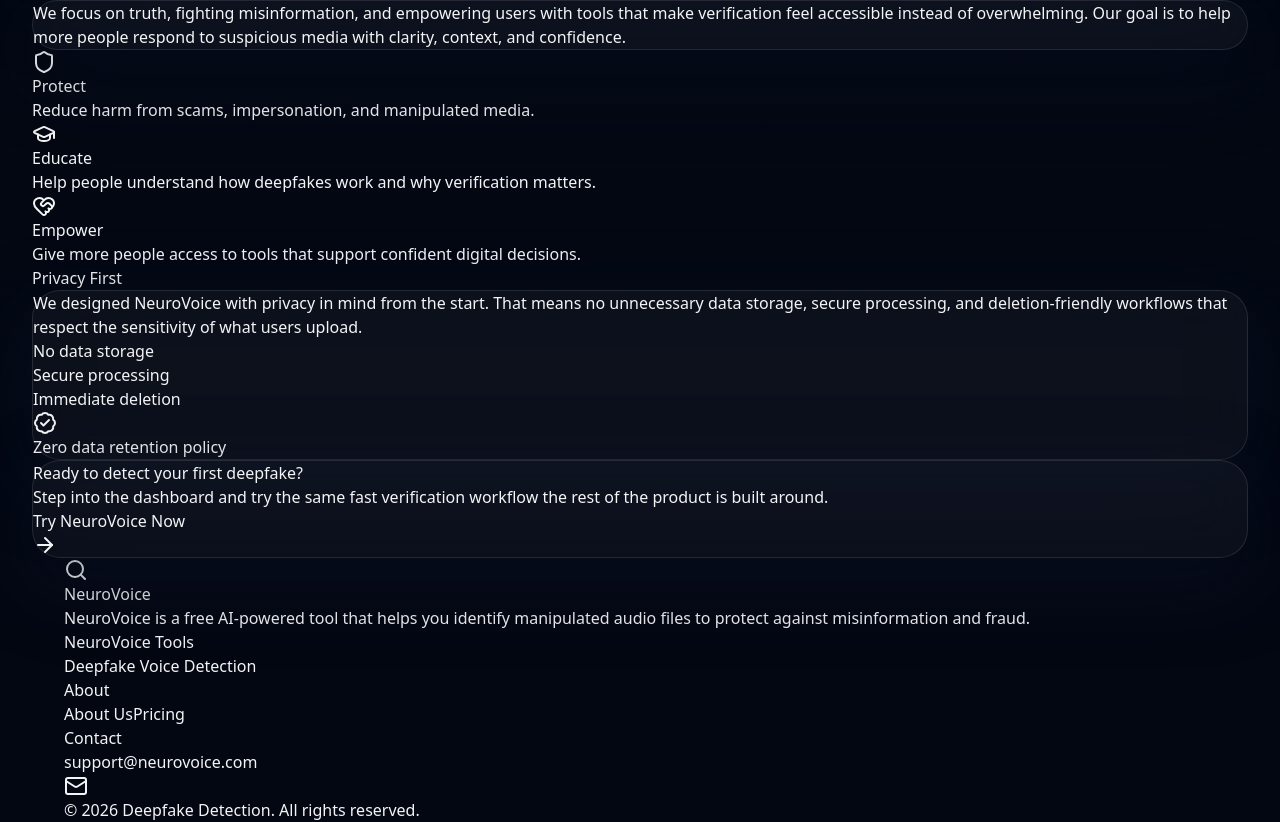
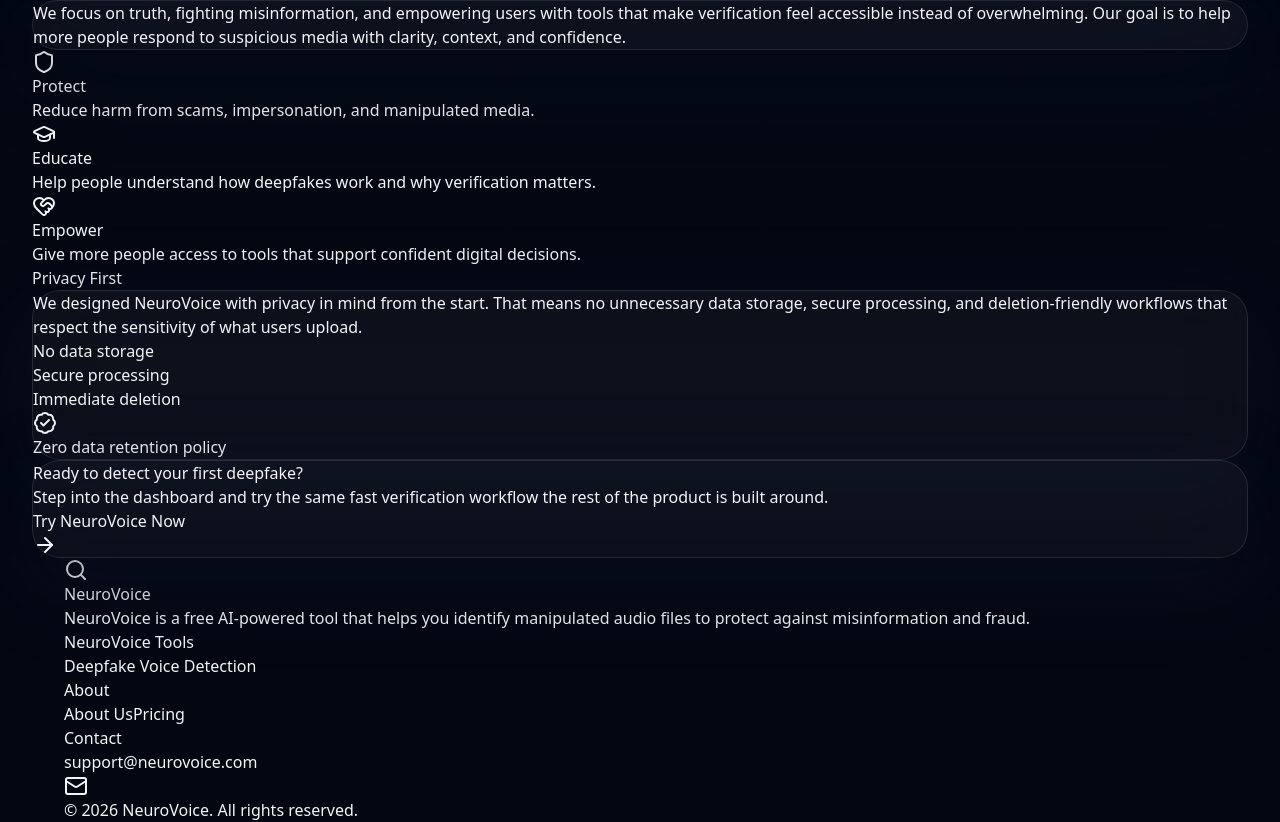
Before and after one commit to Souvickdey163/Fake-Voice-Detection-Using-Ml, a React (Vite) app in the folder deepfake-detector/client/: page /about in a window 1280 px wide. Shown: the part 8609-9431 px from the top of the page. Built offline with nearby package versions, Linux system fonts and the light colour scheme; no server answers.

Commit message:
Removed incorrect root app folder to avoid import conflicts

```diff
--- a/deepfake-detector/client/src/pages/About.jsx
+++ b/deepfake-detector/client/src/pages/About.jsx
@@ -295,15 +295,19 @@
               <h3 className="text-xl font-medium text-white">Contact</h3>
               <div className="mt-4 space-y-4 text-base text-slate-300">
                 <p className="break-all leading-7 sm:break-normal">support@neurovoice.com</p>
-                <div className="inline-flex h-10 w-10 items-center justify-center rounded-xl border border-white/10 bg-white/5 text-white">
+                <a
+                  href="mailto:support@neurovoice.com?subject=NeuroVoice%20Support&body=Hello%20NeuroVoice%20Team%2C%0A%0AI%20need%20help%20with%20..."
+                  aria-label="Email NeuroVoice support"
+                  className="inline-flex h-10 w-10 items-center justify-center rounded-xl border border-white/10 bg-white/5 text-white transition-colors hover:bg-white/10"
+                >
                   <Mail className="h-4 w-4" />
-                </div>
+                </a>
               </div>
             </div>
           </div>
 
           <div className="mt-10 border-t border-white/10 pt-6 text-center text-sm text-slate-500">
-            © 2026 Deepfake Detection. All rights reserved.
+            © 2026 NeuroVoice. All rights reserved.
           </div>
         </div>
       </section>
--- a/deepfake-detector/client/src/pages/Home.jsx
+++ b/deepfake-detector/client/src/pages/Home.jsx
@@ -448,15 +448,19 @@
               <h3 className="text-xl font-medium text-white">Contact</h3>
               <div className="mt-4 space-y-4 text-base text-slate-300">
                 <p className="break-all leading-7 sm:break-normal">support@neurovoice.com</p>
-                <div className="inline-flex h-10 w-10 items-center justify-center rounded-xl border border-white/10 bg-white/5 text-white">
+                <a
+                  href="mailto:support@neurovoice.com?subject=NeuroVoice%20Support&body=Hello%20NeuroVoice%20Team%2C%0A%0AI%20need%20help%20with%20..."
+                  aria-label="Email NeuroVoice support"
+                  className="inline-flex h-10 w-10 items-center justify-center rounded-xl border border-white/10 bg-white/5 text-white transition-colors hover:bg-white/10"
+                >
                   <Mail className="h-4 w-4" />
-                </div>
+                </a>
               </div>
             </div>
           </div>
 
           <div className="mt-10 border-t border-white/10 pt-6 text-center text-sm text-slate-500">
-            © 2026 Deepfake Detection. All rights reserved.
+            © 2026 NeuroVoice. All rights reserved.
           </div>
         </div>
       </section>
```
